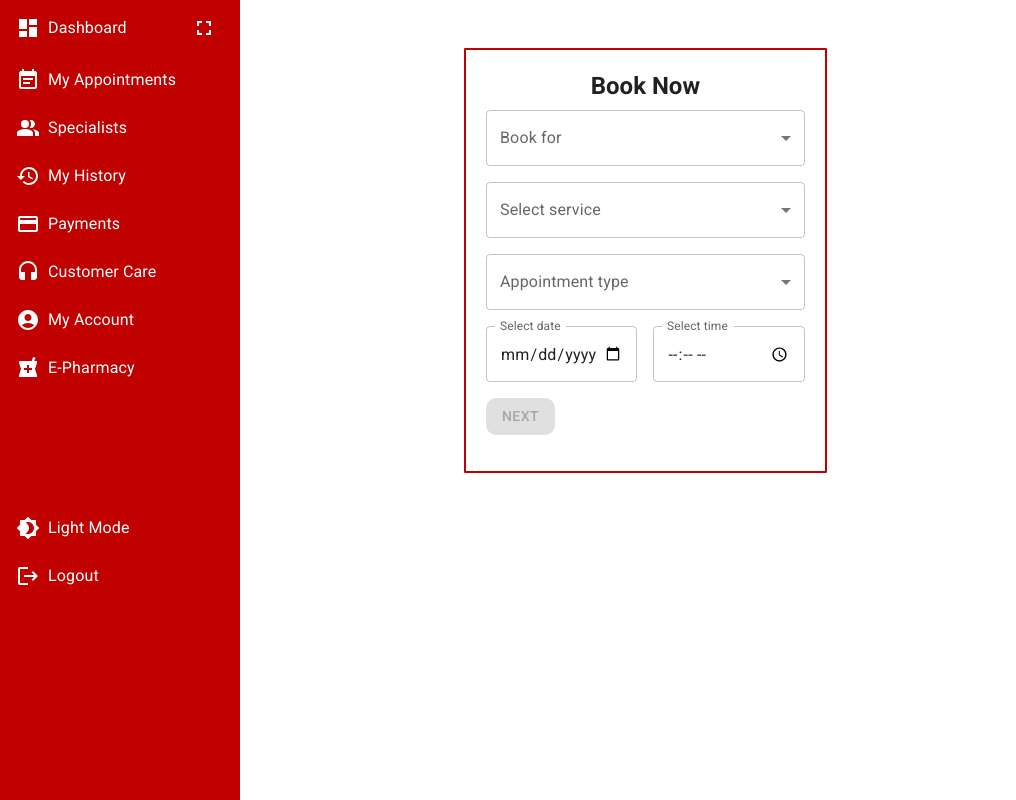
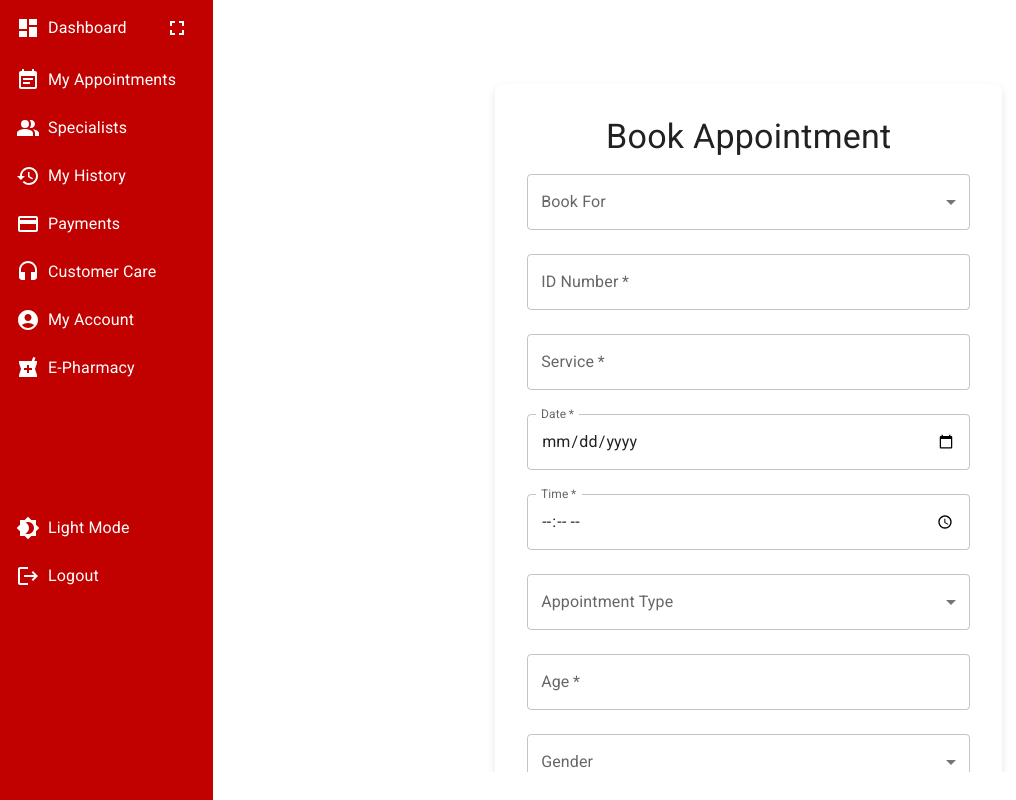
Before and after one commit to Equity-Afya/client-frontend, a React (Vite) app: page /book-appointment in a window 1280 px wide. Shown: the whole page, without its empty margins (0-1016 px from the left). Built offline with nearby package versions, Linux system fonts and the light colour scheme.

Commit message:
Updated appointment booking form

```diff
--- a/src/components/Appointments/BookAppointment.jsx
+++ b/src/components/Appointments/BookAppointment.jsx
@@ -1,149 +1,243 @@
-/* eslint-disable no-unused-vars */
-import React, { useState } from "react";
-import { useNavigate } from "react-router-dom";
-import {
-  Container,
-  Typography,
-  TextField,
-  Button,
-  CircularProgress,
-  LinearProgress,
-  MenuItem,
-  Grid,
-  Box, // Import Box component from Material-UI
-} from "@mui/material";
+import React, { useState } from 'react';
+import { Button, TextField, Typography, Container, Grid, FormControl, InputLabel, Select, MenuItem, Snackbar } from '@mui/material';
+import axios from 'axios';
+import { useNavigate } from 'react-router-dom';
 
-const services = ["Dentist", "General Checkup", "Other Service"];
+const styles = {
+  container: {
+    minHeight: '100vh',
+    paddingTop: '64px',
+  },
+  formContainer: {
+    backgroundColor: '#fff',
+    padding: '32px',
+    borderRadius: '8px',
+    boxShadow: '0px 4px 8px rgba(0, 0, 0, 0.1)',
+  },
+  button: {
+    marginTop: '20px',
+    backgroundColor: 'brown',
+  },
+  successMessage: {
+    marginTop: '20px',
+    color: 'green',
+  },
+};
 
 const BookAppointment = () => {
+  const [formData, setFormData] = useState({
+    idNumber: '',
+    fullName: '',
+    phoneNumber: '',
+    service: '',
+    date: '',
+    time: '',
+    appointmentType: '',
+    age: '',
+    gender: '',
+    bookFor: ''
+  });
+  const [successMessage, setSuccessMessage] = useState('');
+  const [errorMessage, setErrorMessage] = useState('');
+  const [openSnackbar, setOpenSnackbar] = useState(false);
   const navigate = useNavigate();
-
-  const [formData, setFormData] = useState({
-    bookFor: "",
-    service: "",
-    date: "",
-    time: "",
-    appointmentType: "",
-  });
-  const [loading, setLoading] = useState(false);
 
   const handleChange = (e) => {
     const { name, value } = e.target;
-    setFormData({
-      ...formData,
-      [name]: value,
-    });
+    setFormData({ ...formData, [name]: value });
   };
 
-  const handleSubmit = () => {
-    setLoading(true);
-
-    // Pass form data as state to the next page
-    navigate("/submit-appointment", { state: formData });
+  const handleSubmit = async (e) => {
+    e.preventDefault();
+    try {
+      const response = await axios.post('http://192.168.88.44:5500/api/appointments/bookappointment', formData);
+      if (response.status === 201) {
+        const { appointmentId } = response.data; // Extract appointmentId from response data
+        setSuccessMessage('Appointment booked successfully');
+        setErrorMessage('');
+        setOpenSnackbar(true);
+        setFormData({
+          idNumber: '',
+          fullName: '',
+          phoneNumber: '',
+          service: '',
+          date: '',
+          time: '',
+          appointmentType: '',
+          age: '',
+          gender: '',
+          bookFor: ''
+        });
+        setTimeout(() => {
+          navigate('/appointments-history', { state: { appointmentId } });
+        }, 2000); // Navigate after 2 seconds
+      } else {
+        setSuccessMessage('');
+        setErrorMessage('Error booking appointment');
+      }
+    } catch (error) {
+      console.error('Error booking appointment:', error);
+      setSuccessMessage('');
+      setErrorMessage('Error booking appointment');
+    }
   };
 
   return (
-    <Container maxWidth="sm">
-      <Box
-        sx={{
-          border: "2px solid #C00100",
-          borderRadius: "1px",
-          padding: "20px",
-        }}
-      >
-        <Typography
-          variant="h5"
-          gutterBottom
-          sx={{ textAlign: "center", fontWeight: "bold" }}
-        >
-          Book Now
+    <Container style={styles.container} maxWidth="lg">
+      <Grid container justifyContent="center">
+        <Grid item xs={12} sm={8} md={6}>
+          <div style={styles.formContainer}>
+            <Typography variant="h4" align="center">Book Appointment</Typography>
+            {successMessage && (
+              <Typography variant="body1" align="center" style={styles.successMessage}>
+                {successMessage}
               </Typography>
-        <TextField
-          select
+            )}
+            {errorMessage && (
+              <Typography variant="body1" align="center" style={{ color: 'red' }}>
+                {errorMessage}
+              </Typography>
+            )}
+            <form onSubmit={handleSubmit}>
+              <FormControl fullWidth margin="normal">
+                <InputLabel htmlFor="bookFor">Book For</InputLabel>
+                <Select
+                  id="bookFor"
                   name="bookFor"
-          label="Book for"
                   value={formData.bookFor}
                   onChange={handleChange}
-          fullWidth
-          variant="outlined"
-          sx={{ mb: 2 }}
                 >
                   <MenuItem value="myself">Myself</MenuItem>
                   <MenuItem value="others">Others</MenuItem>
-        </TextField>
+                </Select>
+              </FormControl>
+              {formData.bookFor === 'others' && (
+                <>
                   <TextField
-          select
+                    label="Full Name"
+                    variant="outlined"
+                    fullWidth
+                    margin="normal"
+                    name="fullName"
+                    value={formData.fullName}
+                    onChange={handleChange}
+                    required
+                  />
+                  <TextField
+                    label="Phone Number"
+                    variant="outlined"
+                    fullWidth
+                    margin="normal"
+                    name="phoneNumber"
+                    value={formData.phoneNumber}
+                    onChange={handleChange}
+                    required
+                  />
+                </>
+              )}
+              <TextField
+                label="ID Number"
+                variant="outlined"
+                fullWidth
+                margin="normal"
+                name="idNumber"
+                value={formData.idNumber}
+                onChange={handleChange}
+                required
+              />
+              <TextField
+                label="Service"
+                variant="outlined"
+                fullWidth
+                margin="normal"
                 name="service"
-          label="Select service"
                 value={formData.service}
                 onChange={handleChange}
+                required
+              />
+              <TextField
+                label="Date"
+                variant="outlined"
                 fullWidth
+                margin="normal"
+                name="date"
+                type="date"
+                value={formData.date}
+                onChange={handleChange}
+                required
+                InputLabelProps={{
+                  shrink: true,
+                }}
+              />
+              <TextField
+                label="Time"
                 variant="outlined"
-          sx={{ mb: 2 }}
-        >
-          {services.map((service) => (
-            <MenuItem key={service} value={service}>
-              {service}
-            </MenuItem>
-          ))}
-        </TextField>
-        <TextField
-          select
+                fullWidth
+                margin="normal"
+                name="time"
+                type="time"
+                value={formData.time}
+                onChange={handleChange}
+                required
+                InputLabelProps={{
+                  shrink: true,
+                }}
+              />
+              <FormControl fullWidth margin="normal">
+                <InputLabel htmlFor="appointmentType">Appointment Type</InputLabel>
+                <Select
+                  id="appointmentType"
                   name="appointmentType"
-          label="Appointment type"
                   value={formData.appointmentType}
                   onChange={handleChange}
-          fullWidth
-          variant="outlined"
-          sx={{ mb: 2 }}
+                  required
                 >
                   <MenuItem value="physical">Physical</MenuItem>
                   <MenuItem value="virtual">Virtual</MenuItem>
-        </TextField>
-        <Grid container spacing={2} sx={{ mb: 2 }}>
-          <Grid item xs={6}>
+                </Select>
+              </FormControl>
               <TextField
-              type="date"
-              name="date"
-              label="Select date"
-              value={formData.date}
+                label="Age"
+                variant="outlined"
+                fullWidth
+                margin="normal"
+                name="age"
+                value={formData.age}
                 onChange={handleChange}
-              fullWidth
-              variant="outlined"
-              InputLabelProps={{ shrink: true }}
+                required
               />
-          </Grid>
-          <Grid item xs={6}>
-            <TextField
-              type="time"
-              name="time"
-              label="Select time"
-              value={formData.time}
+              <FormControl fullWidth margin="normal">
+                <InputLabel htmlFor="gender">Gender</InputLabel>
+                <Select
+                  id="gender"
+                  name="gender"
+                  value={formData.gender}
                   onChange={handleChange}
-              fullWidth
-              variant="outlined"
-              InputLabelProps={{ shrink: true }}
-            />
-          </Grid>
-        </Grid>
+                  required
+                >
+                  <MenuItem value="male">Male</MenuItem>
+                  <MenuItem value="female">Female</MenuItem>
+                </Select>
+              </FormControl>
               <Button
                 variant="contained"
                 color="primary"
-          onClick={handleSubmit}
-          disabled={
-            !formData.bookFor ||
-            !formData.service ||
-            !formData.date ||
-            !formData.time ||
-            !formData.appointmentType ||
-            loading
-          }
-          sx={{ mb: 2, borderRadius: "10px" }}
+                fullWidth
+                type="submit"
+                style={styles.button}
               >
-          {loading ? <CircularProgress size={24} /> : "Next"}
+                Book Appointment
               </Button>
-        {loading && <LinearProgress />}
-      </Box>
+              <Snackbar
+                open={openSnackbar}
+                autoHideDuration={2000}
+                onClose={() => setOpenSnackbar(false)}
+                message="Booking successful"
+              />
+            </form>
+          </div>
+        </Grid>
+      </Grid>
     </Container>
   );
 };
--- a/src/components/Appointments/MyAppointments.jsx
+++ b/src/components/Appointments/MyAppointments.jsx
@@ -1,5 +1,5 @@
 import React, { useEffect, useState } from "react";
-import { Link } from "react-router-dom";
+import { Link, useLocation } from "react-router-dom";
 import {
   Container,
   Typography,
@@ -13,53 +13,40 @@ import {
   Button,
   CircularProgress,
 } from "@mui/material";
-import api from "../../services/api";
+import axios from "axios";
 
 const AppointmentHistory = () => {
-  const [loading, setLoading] = useState(true);
-  const [formData, setFormData] = useState([]);
-  const [idNumber, setIdNumber] = useState("");
+  const location = useLocation();
+  const appointmentId = location.state ? location.state.appointmentId : '';
+  const [appointments, setAppointmentHistory] = useState([]);
+  const [loading, setLoading] = useState(false);
+  const [error, setError] = useState(null); // State for error handling
 
   useEffect(() => {
+    fetchData(); // Fetch data from the server
+  }, [appointmentId]);
 
-    const fetchIdNumber = async () => {
+  const fetchData = async () => {
+    if (appointmentId) {
+      setLoading(true); // Turn on loading indicator
       try {
-        const response = await api.get("/idNumberEndpoint");
-
+        const response = await axios.get(`http://192.168.88.44:5500/api/appointments/appointmentStatus/${appointmentId}`, {
+          headers: {
+            'Content-Type': 'application/json'
+          }
+        });
         if (response.status === 200) {
-          setIdNumber(response.data.idNumber);
-        } else {
-          throw new Error("Failed to fetch ID number");
-        }
-      } catch (error) {
-        console.error("Error fetching ID number:", error);
-      }
-    };
-
-    fetchIdNumber(); // Call the fetchIdNumber function when the component mounts
-  }, []);
-
-  useEffect(() => {
-    // Function to fetch form data from the database
-    const fetchFormData = async () => {
-      try {
-        const response = await api.get(`/appointmenthistory/${idNumber}`);
-
-        if (response.status === 200) {
-          setFormData(response.data); // Store fetched data in state
+          setAppointmentHistory([response.data]); // Store fetched data in state
           setLoading(false); // Turn off loading indicator
         } else {
           throw new Error("Internal Server error");
         }
       } catch (error) {
-        console.error("Error fetching form data:", error);
+        setError("Error fetching data"); // Set error state
+        setLoading(false); // Turn off loading indicator
       }
-    };
-
-    if (idNumber) {
-      fetchFormData(); // Call the fetchFormData function only if idNumber is truthy
     }
-  }, [idNumber]);
+  };
 
   return (
     <Container maxWidth="md">
@@ -75,31 +62,37 @@ const AppointmentHistory = () => {
               <TableCell>Service</TableCell>
               <TableCell>Date</TableCell>
               <TableCell>Time</TableCell>
+              <TableCell>Status</TableCell>
             </TableRow>
           </TableHead>
           <TableBody>
             {loading ? (
-              // Display loading indicator if data is being fetched
               <TableRow>
-                <TableCell colSpan={5} align="center">
+                <TableCell colSpan={6} align="center">
                   <CircularProgress />
                 </TableCell>
               </TableRow>
-            ) : formData.length === 0 ? ( // Display a message if no data is available
+            ) : error ? (
               <TableRow>
-                <TableCell colSpan={5} align="center">
+                <TableCell colSpan={6} align="center">
+                  {error}
+                </TableCell>
+              </TableRow>
+            ) : appointments.length === 0 ? (
+              <TableRow>
+                <TableCell colSpan={6} align="center">
                   No data available
                 </TableCell>
               </TableRow>
             ) : (
-              // Map over fetched data and render rows
-              formData.map((data) => (
-                <TableRow key={data.id}>
-                  <TableCell>{data.fullName}</TableCell>
-                  <TableCell>{data.phoneNumber}</TableCell>
-                  <TableCell>{data.service}</TableCell>
-                  <TableCell>{data.date}</TableCell>
-                  <TableCell>{data.time}</TableCell>
+              appointments.map((appointment) => (
+                <TableRow key={appointment.appointmentId}>
+                  <TableCell>{appointment.fullName}</TableCell>
+                  <TableCell>{appointment.phoneNumber}</TableCell>
+                  <TableCell>{appointment.service}</TableCell>
+                  <TableCell>{appointment.date}</TableCell>
+                  <TableCell>{appointment.time}</TableCell>
+                  <TableCell>{appointment.status}</TableCell>
                 </TableRow>
               ))
             )}
--- a/src/components/Appointments/SubmitAppointment.jsx
+++ /dev/null
@@ -1,181 +0,0 @@
-import api from "../../services/api";
-import React, { useState, useEffect } from "react";
-import { useLocation, useNavigate } from "react-router-dom";
-import {
-  Container,
-  Typography,
-  TextField,
-  Button,
-  CircularProgress,
-  LinearProgress,
-  MenuItem,
-  Snackbar,
-  Box,
-} from "@mui/material";
-import MuiAlert from "@mui/material/Alert";
-
-const SubmitAppointment = () => {
-  const location = useLocation();
-  const navigate = useNavigate();
-
-  const [loading, setLoading] = useState(false);
-  const [error, setError] = useState(null);
-  const [snackbarOpen, setSnackbarOpen] = useState(false);
-
-  const [formData, setFormData] = useState({
-    fullName: "",
-    phoneNumber: "",
-    idNumber: "", // New field for ID number
-    gender: "",
-    age: "",
-    bookFor: "",
-    service: "",
-    date: "",
-    time: "",
-    appointmentType: "",
-  });
-
-  useEffect(() => {
-    const stateFormData = location.state;
-    if (stateFormData) {
-      setFormData(stateFormData);
-    }
-  }, [location.state]);
-
-  const handleSubmit = async () => {
-    setLoading(true);
-
-    try {
-      const response = await api.post("/bookappointment", formData);
-
-      if (response.status === 201) {
-        setLoading(false);
-        setSnackbarOpen(true); // Set snackbarOpen to true upon successful booking
-        navigate("/appointments-history");
-      } else {
-        throw new Error("Internal server error");
-      }
-    } catch (error) {
-      console.error("Error submitting data:", error);
-      setLoading(false);
-      setError("An error occurred. Please try again.");
-    }
-  };
-
-  const handleCloseSnackbar = (event, reason) => {
-    if (reason === "clickaway") {
-      return;
-    }
-
-    setSnackbarOpen(false);
-  };
-
-  return (
-    <Container maxWidth="sm">
-      <Box
-        sx={{
-          border: "2px solid #C00100",
-          borderRadius: "1px",
-          padding: "20px",
-        }}
-      >
-        <Typography
-          variant="h5"
-          gutterBottom
-          sx={{ fontWeight: "bold", fontStyle: "Outfit" }}
-        >
-          Personal Details
-        </Typography>
-        <TextField
-          label="Full Name"
-          value={formData.fullName}
-          onChange={(e) =>
-            setFormData({ ...formData, fullName: e.target.value })
-          }
-          fullWidth
-          variant="outlined"
-          sx={{ mb: 2 }}
-        />
-        <TextField
-          label="Phone Number"
-          value={formData.phoneNumber}
-          onChange={(e) =>
-            setFormData({ ...formData, phoneNumber: e.target.value })
-          }
-          fullWidth
-          variant="outlined"
-          sx={{ mb: 2 }}
-        />
-        <TextField
-          label="ID Number"
-          value={formData.idNumber}
-          onChange={(e) =>
-            setFormData({ ...formData, idNumber: e.target.value })
-          }
-          fullWidth
-          variant="outlined"
-          sx={{ mb: 2 }}
-        />
-        <TextField
-          select
-          label="Gender"
-          value={formData.gender}
-          onChange={(e) => setFormData({ ...formData, gender: e.target.value })}
-          fullWidth
-          variant="outlined"
-          sx={{ mb: 2 }}
-        >
-          <MenuItem value="male">Male</MenuItem>
-          <MenuItem value="female">Female</MenuItem>
-          <MenuItem value="other">Other</MenuItem>
-        </TextField>
-        <TextField
-          type="number"
-          label="Age"
-          value={formData.age}
-          onChange={(e) => setFormData({ ...formData, age: e.target.value })}
-          fullWidth
-          variant="outlined"
-          sx={{ mb: 2 }}
-        />
-        <Button
-          variant="contained"
-          color="primary"
-          onClick={handleSubmit}
-          disabled={
-            !formData.fullName ||
-            !formData.phoneNumber ||
-            !formData.gender ||
-            !formData.age ||
-            loading
-          }
-          sx={{ mb: 2, borderRadius: "10px" }}
-        >
-          {loading ? <CircularProgress size={24} /> : "Submit"}
-        </Button>
-        {error && (
-          <Typography variant="body2" color="error" sx={{ mb: 2 }}>
-            {error}
-          </Typography>
-        )}
-        {loading && <LinearProgress />}
-        <Snackbar
-          open={snackbarOpen} // Show Snackbar on successful booking
-          autoHideDuration={6000}
-          onClose={handleCloseSnackbar}
-        >
-          <MuiAlert
-            elevation={6}
-            variant="filled"
-            onClose={handleCloseSnackbar}
-            severity="success"
-          >
-            Booking Successful
-          </MuiAlert>
-        </Snackbar>
-      </Box>
-    </Container>
-  );
-};
-
-export default SubmitAppointment;
--- a/src/components/Register/RegisterForm.jsx
+++ b/src/components/Register/RegisterForm.jsx
@@ -35,7 +35,7 @@ function RegisterForm() {
   const location = useLocation();
 
   const showLoginLink =
-    location.pathname !== "https://eb76-102-210-244-74.ngrok-free.app/login";
+    location.pathname !== "/login";
 
   const [name, setName] = useState("");
   const [email, setEmail] = useState("");
--- a/src/pages/BookAppointmentPage.jsx
+++ b/src/pages/BookAppointmentPage.jsx
@@ -1,7 +1,7 @@
 import React from 'react'
 import { Box } from '@mui/system';
 import Sidebar from '../components/SideBar/SideBar'
-import AppointmentForm from '../components/Appointments/BookAppointment';
+import BookAppointment from '../components/Appointments/BookAppointment';
 
 
 
@@ -9,8 +9,8 @@ const BookAppointmentPage = () => {
   return (
     <Box sx={{ display: "flex", height: "100vh" }}>
       <Sidebar />
-      <Box sx={{ marginTop: '48px', overflowY: 'auto', height: 'calc(100vh - 48px)', position: 'relative', marginLeft: '200px'}}>
-        <AppointmentForm />
+      <Box sx={{ marginTop: '20px', overflowY: 'auto', height: 'calc(100vh - 48px)', position: 'relative', marginLeft: '5px'}}>
+        <BookAppointment />
       </Box>
     </Box>
   );
--- a/src/routes/index.jsx
+++ b/src/routes/index.jsx
@@ -23,7 +23,6 @@ import NotFoundPage from "../pages/NotFoundPage";
 import ViewProfilePage from "../pages/ViewProfilePage";
 import LanguagePage from "../pages/languagePage";
 import BookAppointmentPage from "../pages/BookAppointmentPage";
-import SubmitAppointmentPage from "../pages/SubmitAppointmentPage";
 import AppointmentsHistory from "../pages/AppointmentsHistory";
 //clients Routes
 import DentalPage from "../pages/DentalPage";
@@ -69,7 +68,6 @@ function AppRoutes() {
         <Route path="/reset-password" element={<PasswordReset />} />
         <Route path="/otp-password" element={<OtpPasswordPage />} />
         <Route path="/book-appointment" element={<BookAppointmentPage />} />
-        <Route path="/submit-appointment" element={<SubmitAppointmentPage />} />
         <Route path="/appointments-history" element={<AppointmentsHistory />} />
         <Route path="/reviewed-patients" element={<ReviewedPatientsPage />} />
         <Route path="/doctors-customer-care"element={<DoctorsCustomerCarePage />} />
--- a/src/services/api.jsx
+++ b/src/services/api.jsx
@@ -1,7 +1,7 @@
 import axios from "axios";
 
 const api = axios.create({
-  baseURL: "https://b1f7-102-210-244-74.ngrok-free.app/api/patient",
+  baseURL: "http://192.168.88.44:5500/api",
   // Add other configurations as needed
 });
 
```
Also changed, not shown: src/pages/SubmitAppointmentPage.jsx (deleted, +0 -18 lines). Lines whose indentation alone changed are shown as unchanged.
